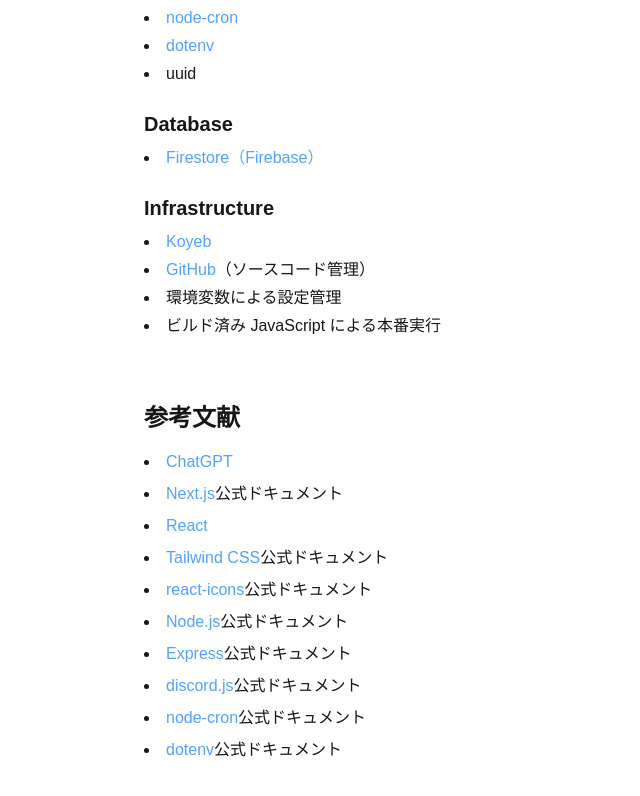
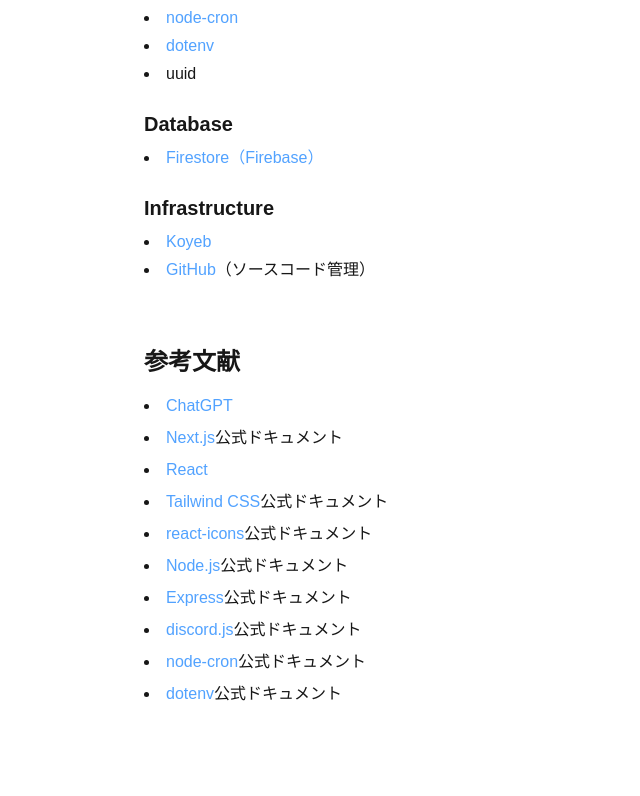
Before and after one commit to Kaiser05gg/DiscordPollBpt-front, a Next.js app: page /docs in a window 1280 px wide. Shown: the part 1386-2182 px from the top of the page, without its empty margins (0-640 px from the left). Built offline with nearby package versions, Linux system fonts and the light colour scheme.

Commit message:
refactor:余分なinfraの記載を削除

```diff
--- a/src/app/docs/_components/TechStackSection.tsx
+++ b/src/app/docs/_components/TechStackSection.tsx
@@ -67,8 +67,6 @@
           </ExternalLink>
           （ソースコード管理）
         </li>
-        <li>環境変数による設定管理</li>
-        <li>ビルド済み JavaScript による本番実行</li>
       </ul>
     </section>
   );
```
